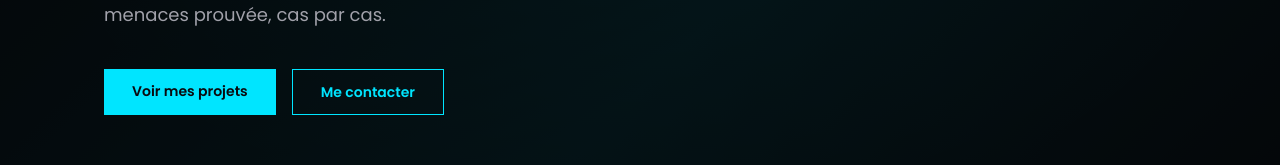
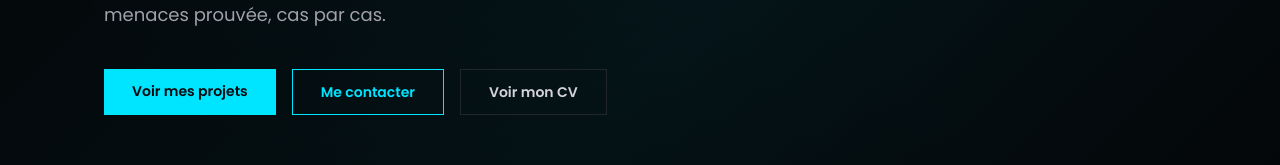
Before and after one commit to J-Hadley-C/portfolio-soc, a React (Vite) app: page / in a window 1280 px wide. Shown: the part 413-578 px from the top of the page. Built offline with nearby package versions, Linux system fonts and the light colour scheme.

Commit message:
feat: ajouter le CV en telechargement/consultation (banniere + contact)

```diff
--- a/src/components/Contact.jsx
+++ b/src/components/Contact.jsx
@@ -5,6 +5,8 @@ import { motion } from 'framer-motion'
 const FORMSPREE = 'https://formspree.io/f/YOUR_FORM_ID'
 
 const LINKS = [
+  { label: 'CV', value: 'Voir en ligne', href: '/CV-CHERY-Jean-Hadley-SOC-Analyst.pdf', external: true },
+  { label: 'CV', value: 'Télécharger le PDF', href: '/CV-CHERY-Jean-Hadley-SOC-Analyst.pdf', download: true },
   { label: 'Email', value: 'jhadleyc@mail.com', href: 'mailto:jhadleyc@mail.com' },
   { label: 'LinkedIn', value: 'linkedin.com/in/hadley-chery', href: 'https://www.linkedin.com/in/hadley-chery/?skipRedirect=true', external: true },
   { label: 'GitHub', value: 'github.com/j-Hadley-C', href: 'https://github.com/j-Hadley-C', external: true },
@@ -64,8 +66,9 @@ export default function Contact() {
         >
           {LINKS.map(l => (
             <a
-              key={l.label}
+              key={`${l.label}-${l.value}`}
               href={l.href}
+              download={l.download || undefined}
               target={l.external ? '_blank' : undefined}
               rel={l.external ? 'noopener noreferrer' : undefined}
               className="flex items-center gap-5 p-5 bg-surface border border-divider
--- a/src/components/Hero.jsx
+++ b/src/components/Hero.jsx
@@ -115,6 +115,15 @@ export default function Hero() {
             >
               Me contacter
             </a>
+            <a
+              href="/CV-CHERY-Jean-Hadley-SOC-Analyst.pdf"
+              target="_blank"
+              rel="noopener noreferrer"
+              className="border border-divider text-zinc-300 text-sm font-semibold px-7 py-3
+                hover:border-accent hover:text-accent active:scale-95 transition-all duration-150"
+            >
+              Voir mon CV
+            </a>
           </div>
         </motion.div>
 
```
Also changed, not shown: 1 other file (tests, documents, lock files or other folders).
